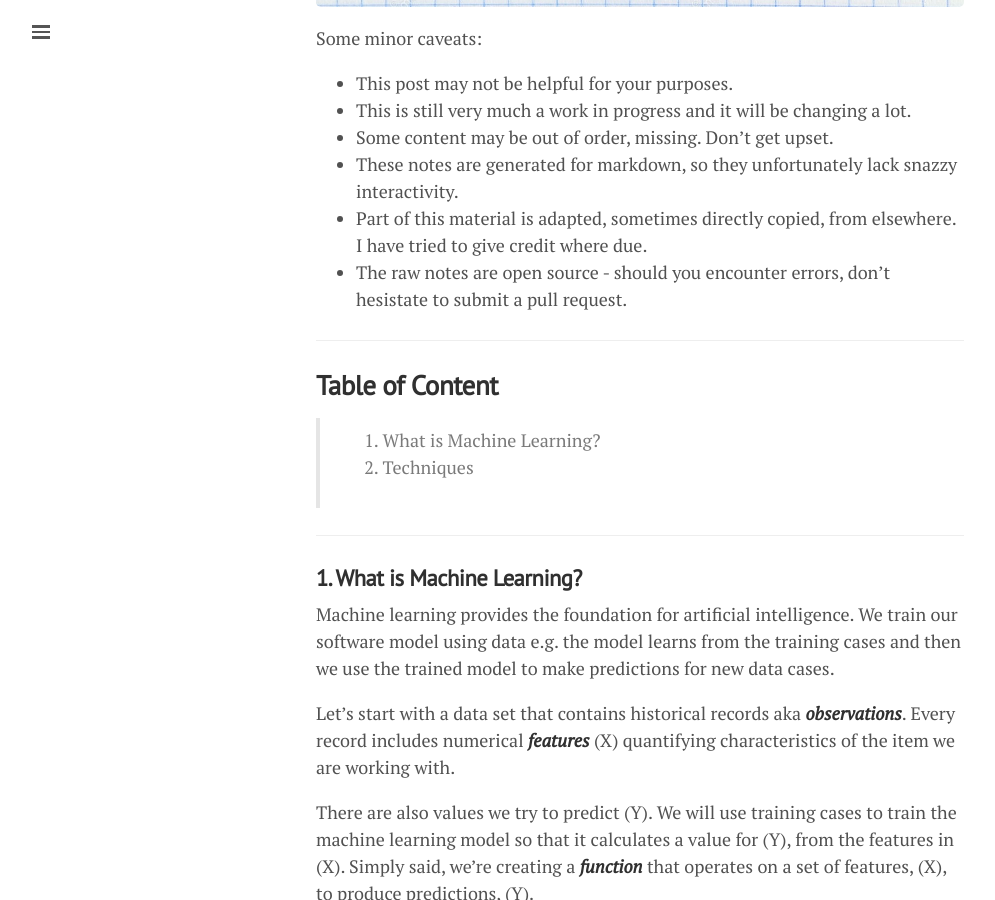
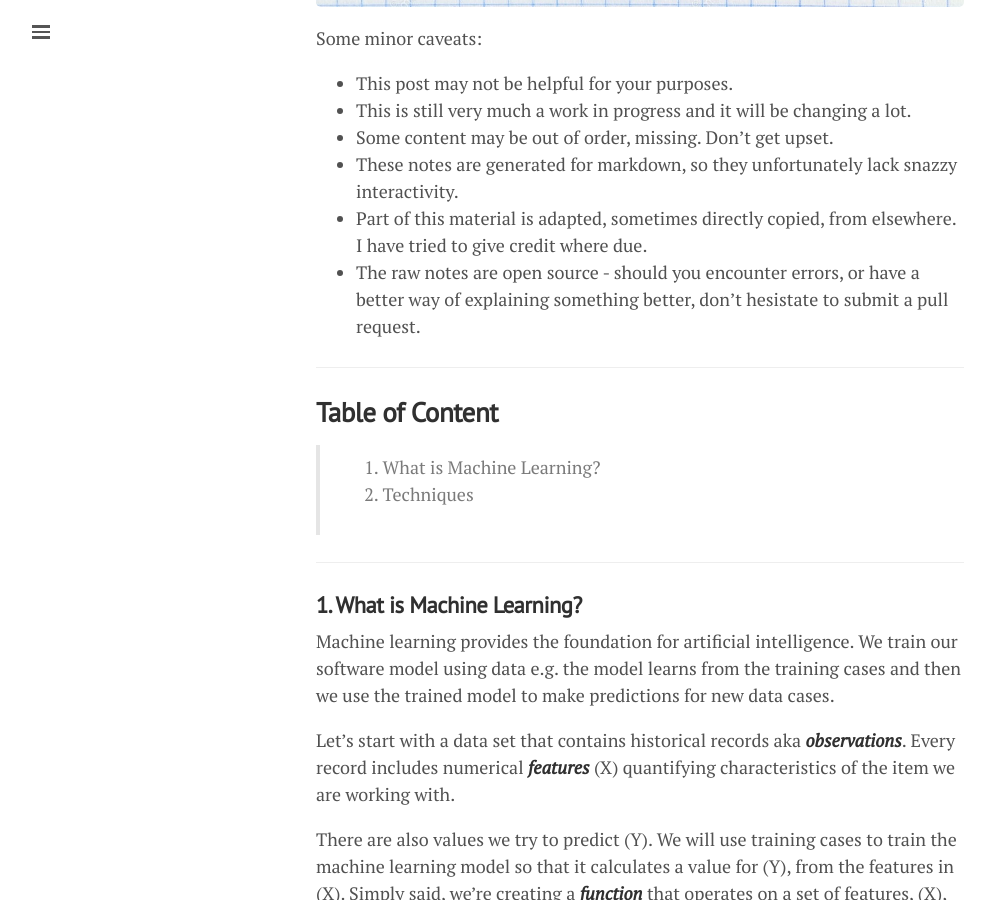
Before and after one commit to lgeurts/lgeurts.github.io, a Jekyll site: the page built from _posts/2018-06-29-artificial-intelligence-basics.md, in a window 1280 px wide and 900 px high, scrolled down 637 px. Shown: the whole window, without its empty margins (0-995 px from the left). Built offline with Jekyll 4.4.1, drawn with Linux system fonts in a browser that asks for light colours; nearby versions of some CDN libraries.

Commit message:
Update 2018-06-29-artificial-intelligence-basics.md

```diff
--- a/_posts/2018-06-29-artificial-intelligence-basics.md
+++ b/_posts/2018-06-29-artificial-intelligence-basics.md
@@ -17,7 +17,7 @@
 * Some content may be out of order, missing. Don't get upset.
 * These notes are generated for markdown, so they unfortunately lack snazzy interactivity.
 * Part of this material is adapted, sometimes directly copied, from elsewhere. I have tried to give credit where due.
-* The raw notes are open source - should you encounter errors, don't hesistate to submit a pull request.
+* The raw notes are open source - should you encounter errors, or have a better way of explaining something better, don't hesistate to submit a pull request.
 
 ------------------------------------------------------------------------------
 
```
